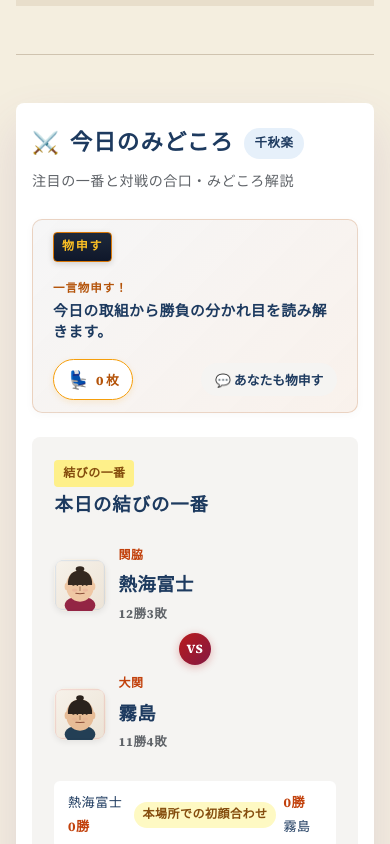
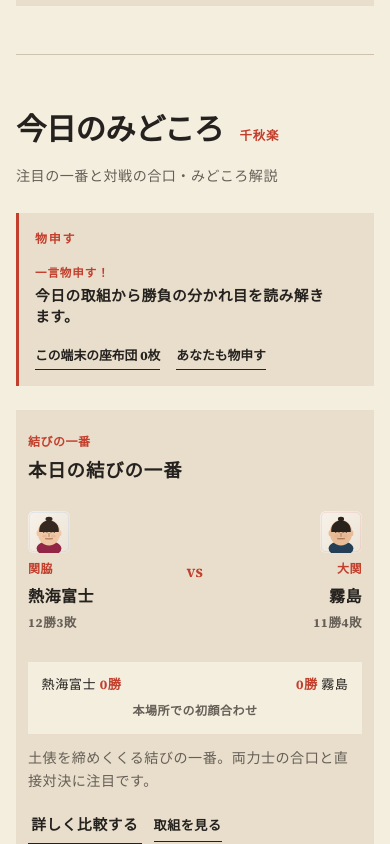
Before and after one commit to dai/o-sumo, a React (Vite) app: page / in a window 390 px wide. Shown: the part 1000-1844 px from the top of the page. Built offline with nearby package versions, Linux system fonts and the light colour scheme.

Commit message:
style(highlights): integrate digital washi design

```diff
--- a/app/components/DailyHighlightsSection.tsx
+++ b/app/components/DailyHighlightsSection.tsx
@@ -141,11 +141,11 @@ function FeaturedMatchupCard({
       {/* Actions */}
       <div className="daily-highlight-card__actions">
         <Link to={matchup.compareHref} className="cta-button secondary daily-highlight-btn">
-          📊 {t('highlights.compareAction')}
+          {t('highlights.compareAction')}
         </Link>
         {matchup.boutHref ? (
           <Link to={matchup.boutHref} className="daily-highlight-bout-link">
-            📅 {t('highlights.viewBoutAction')}
+            {t('highlights.viewBoutAction')}
           </Link>
         ) : null}
       </div>
@@ -227,7 +227,6 @@ export default function DailyHighlightsSection({
     <section className="daily-highlights-section" aria-labelledby="daily-highlights-title">
       <div className="daily-highlights-section__header">
         <div className="daily-highlights-section__title-wrap">
-          <span className="daily-highlights-section__icon" aria-hidden="true">⚔️</span>
           <h2 id="daily-highlights-title" className="daily-highlights-section__title">
             {sectionTitle}
           </h2>
--- a/app/components/DailyMonomosuBox.tsx
+++ b/app/components/DailyMonomosuBox.tsx
@@ -104,11 +104,10 @@ export default function DailyMonomosuBox({
             title={t('highlights.zabutonAction')}
             aria-label={`${t('highlights.zabutonDeviceAction')} (${zabutonCount})`}
           >
-            <span className="monomosu-zabuton-icon">💺</span>
             <span className="monomosu-zabuton-label">
-              {t('highlights.zabutonCount', { count: zabutonCount })}
+              {t('highlights.zabutonDeviceCount', { count: zabutonCount })}
             </span>
-            {isThrowing && <span className="monomosu-zabuton-fly">💺 +1</span>}
+            {isThrowing && <span className="monomosu-zabuton-fly">+1</span>}
           </button>
 
           {/* フォームトグル */}
@@ -119,7 +118,7 @@ export default function DailyMonomosuBox({
             aria-expanded={isFormOpen}
             aria-label={isFormOpen ? t('highlights.closeForm') : t('highlights.toggleForm')}
           >
-            💬 {isFormOpen ? t('highlights.closeForm') : t('highlights.toggleForm')}
+            {isFormOpen ? t('highlights.closeForm') : t('highlights.toggleForm')}
           </button>
         </div>
       </div>
@@ -144,7 +143,7 @@ export default function DailyMonomosuBox({
               onClick={handleShare}
               aria-label={t('highlights.shareAction')}
             >
-              📤 {t('highlights.shareAction')}
+              {t('highlights.shareAction')}
             </button>
           </div>
           {shareStatus === 'shared' || shareStatus === 'copied' ? (
--- a/app/index.css
+++ b/app/index.css
@@ -1838,6 +1838,266 @@
   box-shadow: none;
 }
 
+/* Daily Highlights: Digital Washi, using the same paper and ink vocabulary. */
+.home-editorial .daily-highlights-section {
+  margin-bottom: clamp(3rem, 7vw, 6rem);
+  padding: 0;
+  color: var(--home-ink);
+  background: transparent;
+  border: 0;
+  border-radius: 0;
+  box-shadow: none;
+}
+
+.home-editorial .daily-highlights-section__header {
+  margin-bottom: 1.5rem;
+}
+
+.home-editorial .daily-highlights-section__title-wrap {
+  align-items: baseline;
+  gap: 0.55rem 1rem;
+}
+
+.home-editorial .daily-highlights-section__title {
+  color: var(--home-ink);
+  font-size: clamp(1.9rem, 4vw, 3rem);
+  font-weight: 600;
+  letter-spacing: -0.02em;
+}
+
+.home-editorial .daily-highlights-section__badge,
+.home-editorial .daily-highlights-section__sample-badge {
+  padding: 0;
+  color: var(--home-red);
+  background: transparent;
+  border: 0;
+  border-radius: 0;
+  font-size: 0.78rem;
+  letter-spacing: 0.06em;
+}
+
+.home-editorial .daily-highlights-section__subtitle,
+.home-editorial .daily-highlights-section__dev-note {
+  color: var(--home-muted);
+}
+
+.home-editorial .monomosu-box-wrapper {
+  margin-bottom: 1.5rem;
+}
+
+.home-editorial .monomosu-box {
+  gap: 1.25rem;
+  padding: 1rem 1.25rem;
+  color: var(--home-ink);
+  background: var(--home-paper-deep);
+  border: 0;
+  border-left: 3px solid var(--home-red);
+  border-radius: 0;
+  box-shadow: none;
+  backdrop-filter: none;
+}
+
+.home-editorial .monomosu-vertical-badge {
+  padding: 0;
+  color: var(--home-red);
+  background: transparent;
+  border: 0;
+  border-radius: 0;
+  box-shadow: none;
+}
+
+.home-editorial .monomosu-title {
+  color: var(--home-red);
+}
+
+.home-editorial .monomosu-text {
+  color: var(--home-ink);
+  font-weight: 600;
+}
+
+.home-editorial .monomosu-zabuton-btn,
+.home-editorial .monomosu-toggle-btn,
+.home-editorial .daily-highlights-more-toggle {
+  padding: 0.3rem 0;
+  color: var(--home-ink);
+  background: transparent;
+  border: 0;
+  border-bottom: 1px solid currentColor;
+  border-radius: 0;
+  box-shadow: none;
+  transform: none;
+}
+
+.home-editorial .monomosu-zabuton-btn:hover,
+.home-editorial .monomosu-zabuton-btn:active,
+.home-editorial .monomosu-toggle-btn:hover,
+.home-editorial .monomosu-toggle-btn.is-active,
+.home-editorial .daily-highlights-more-toggle:hover {
+  color: var(--home-red);
+  background: transparent;
+  border-color: currentColor;
+  box-shadow: none;
+  transform: none;
+}
+
+.home-editorial .monomosu-zabuton-fly {
+  color: var(--home-red);
+}
+
+.home-editorial .monomosu-form-drawer {
+  padding: 1rem 1.25rem;
+  color: var(--home-ink);
+  background: var(--home-paper-deep);
+  border: 0;
+  border-left: 3px solid var(--home-red);
+  border-radius: 0;
+}
+
+.home-editorial .monomosu-textarea,
+.home-editorial .monomosu-manual-copy textarea {
+  color: var(--home-ink);
+  background: var(--home-paper);
+  border: 1px solid var(--home-rule);
+  border-radius: 0;
+}
+
+.home-editorial .monomosu-drawer-hint {
+  color: var(--home-muted);
+}
+
+.home-editorial .monomosu-share-btn {
+  padding: 0.3rem 0;
+  color: var(--home-ink);
+  background: transparent;
+  border: 0;
+  border-bottom: 1px solid currentColor;
+  border-radius: 0;
+  box-shadow: none;
+}
+
+.home-editorial .monomosu-share-btn:hover {
+  color: var(--home-red);
+  background: transparent;
+}
+
+.home-editorial .monomosu-toast {
+  padding: 0.45rem 0.75rem;
+  color: var(--home-ink);
+  background: var(--home-paper);
+  border-left: 3px solid var(--home-red);
+  border-radius: 0;
+}
+
+.home-editorial .daily-highlights-grid {
+  grid-template-columns: repeat(auto-fit, minmax(320px, 1fr));
+  gap: 1.25rem;
+}
+
+.home-editorial .daily-highlight-card {
+  padding: 1.4rem;
+  color: var(--home-ink);
+  background: var(--home-paper-deep);
+  border: 0;
+  border-radius: 0;
+  box-shadow: none;
+  transition: none;
+}
+
+.home-editorial .daily-highlight-card:hover {
+  box-shadow: none;
+  transform: none;
+}
+
+.home-editorial .daily-highlight-card__tag {
+  padding: 0;
+  color: var(--home-red);
+  background: transparent;
+  border-radius: 0;
+}
+
+.home-editorial .daily-highlight-card__title,
+.home-editorial .daily-highlight-name a,
+.home-editorial .daily-highlight-aikuchi__name {
+  color: var(--home-ink);
+}
+
+.home-editorial .daily-highlight-card__faceoff {
+  grid-template-columns: minmax(0, 1fr) auto minmax(0, 1fr);
+  border-color: var(--home-rule);
+}
+
+.home-editorial .daily-highlight-avatar {
+  border-radius: 0;
+  box-shadow: none;
+}
+
+.home-editorial .daily-highlight-rank,
+.home-editorial .daily-highlight-aikuchi__name strong {
+  color: var(--home-red);
+}
+
+.home-editorial .daily-highlight-record,
+.home-editorial .daily-highlight-card__description {
+  color: var(--home-muted);
+}
+
+.home-editorial .daily-highlight-vs__badge {
+  width: auto;
+  height: auto;
+  color: var(--home-red);
+  background: transparent;
+  border-radius: 0;
+  box-shadow: none;
+}
+
+.home-editorial .daily-highlight-aikuchi {
+  padding: 0.7rem 0.85rem;
+  background: var(--home-paper);
+  border: 0;
+  border-radius: 0;
+}
+
+.home-editorial .daily-highlight-aikuchi__badge {
+  padding: 0;
+  color: var(--home-muted);
+  background: transparent;
+  border-radius: 0;
+}
+
+.home-editorial .daily-highlight-aikuchi__meter {
+  height: 4px;
+  background: var(--home-paper-deep);
+  border-radius: 0;
+}
+
+.home-editorial .daily-highlight-aikuchi__bar--east {
+  background: var(--home-ink);
+}
+
+.home-editorial .daily-highlight-aikuchi__bar--west {
+  background: var(--home-red);
+}
+
+.home-editorial .daily-highlight-btn,
+.home-editorial .daily-highlight-bout-link {
+  padding: 0.25rem 0;
+  color: var(--home-ink);
+  background: transparent;
+  border: 0;
+  border-bottom: 1px solid currentColor;
+  box-shadow: none;
+  text-decoration: none;
+}
+
+.home-editorial .daily-highlight-btn:hover,
+.home-editorial .daily-highlight-bout-link:hover {
+  color: var(--home-red);
+  background: transparent;
+  border-color: currentColor;
+  box-shadow: none;
+  transform: none;
+}
+
 .home-editorial .hero-visual {
   display: block;
   position: relative;
@@ -2144,4 +2404,70 @@
   .home-editorial .past-basho-section {
     padding-top: 1.75rem;
   }
-}
+
+  .home-editorial .daily-highlights-section {
+    padding: 0;
+  }
+
+  .home-editorial .monomosu-box {
+    gap: 0.75rem;
+    padding: 1rem;
+  }
+
+  .home-editorial .monomosu-actions {
+    justify-content: flex-start;
+    gap: 1rem;
+    flex-wrap: wrap;
+  }
+
+  .home-editorial .daily-highlights-grid {
+    grid-template-columns: minmax(0, 1fr);
+  }
+
+  .home-editorial .daily-highlight-card {
+    padding: 1rem 0.75rem;
+  }
+
+  .home-editorial .daily-highlight-card__faceoff {
+    grid-template-columns: minmax(0, 1fr) auto minmax(0, 1fr);
+    gap: 0.4rem;
+  }
+
+  .home-editorial .daily-highlight-side {
+    align-items: flex-start;
+    flex-direction: column;
+    gap: 0.35rem;
+  }
+
+  .home-editorial .daily-highlight-side--west {
+    align-items: flex-end;
+    text-align: right;
+  }
+
+  .home-editorial .daily-highlight-avatar {
+    width: 42px;
+    height: 42px;
+  }
+
+  .home-editorial .daily-highlight-name {
+    font-size: 1rem;
+  }
+
+  .home-editorial .daily-highlight-aikuchi__top {
+    display: grid;
+    grid-template-columns: minmax(0, 1fr) minmax(0, 1fr);
+    gap: 0.25rem 0.5rem;
+  }
+
+  .home-editorial .daily-highlight-aikuchi__badge {
+    grid-column: 1 / -1;
+    grid-row: 2;
+    text-align: center;
+  }
+
+  .home-editorial .daily-highlight-aikuchi__name:last-child {
+    grid-column: 2;
+    grid-row: 1;
+    text-align: right;
+  }
+}
--- a/src/locales/en/common.json
+++ b/src/locales/en/common.json
@@ -108,16 +108,17 @@
     "previewSubtitle": "Key rivalry clashes for the tournament",
     "finalTitle": "Final Day Recap",
     "finalSubtitle": "Revisit the final bout and the rikishi's head-to-head record",
-    "devBadge": "🚧 Preview (Sample Data)",
+    "devBadge": "Preview (Sample Data)",
     "devNote": "Preview for the upcoming September tournament. Daily live updates will be published during the basho.",
     "monomosuBadge": "VOICE",
     "monomosuTitle": "Editor's Commentary",
-    "monomosuDefaultText": "🔥 The championship chase revolves around new Yokozuna Onosato and Hoshoryu. Day 1 is bound to be electric!",
+    "monomosuDefaultText": "The championship chase revolves around new Yokozuna Onosato and Hoshoryu. Day 1 is bound to be electric!",
     "monomosuUpcomingText": "A pre-basho look at the featured matchups and their head-to-head records.",
     "monomosuLiveText": "Reading the turning points in today's featured bouts.",
     "monomosuFinalText": "Revisiting the final bout through its head-to-head record.",
     "zabutonAction": "Toss Zabuton",
     "zabutonDeviceAction": "Toss a zabuton on this device",
+    "zabutonDeviceCount": "Zabuton on this device: {{count}}",
     "zabutonCount": "{{count}}",
     "toggleForm": "Have Your Say",
     "closeForm": "Close",
--- a/src/locales/ja/common.json
+++ b/src/locales/ja/common.json
@@ -108,16 +108,17 @@
     "previewSubtitle": "本場所を沸かせる注目のライバル対決",
     "finalTitle": "千秋楽を振り返る",
     "finalSubtitle": "千秋楽の結びと対戦の合口を振り返ります",
-    "devBadge": "🚧 開発中（これは表示例です）",
+    "devBadge": "開発中（これは表示例です）",
     "devNote": "※九月場所開幕に向けた先行プレビューです。本場所中は毎日更新されます。",
     "monomosuBadge": "物申す",
     "monomosuTitle": "一言物申す！",
-    "monomosuDefaultText": "🔥 九月場所の優勝争いは新横綱・大の里と豊昇龍が軸。初日から白熱必至の大一番に注目！",
+    "monomosuDefaultText": "九月場所の優勝争いは新横綱・大の里と豊昇龍が軸。初日から白熱必至の大一番に注目！",
     "monomosuUpcomingText": "開幕前に注目取組の合口を確認します。",
     "monomosuLiveText": "今日の取組から勝負の分かれ目を読み解きます。",
     "monomosuFinalText": "千秋楽の結びを合口とともに振り返ります。",
     "zabutonAction": "座布団を投げる",
     "zabutonDeviceAction": "この端末で座布団を投げる",
+    "zabutonDeviceCount": "この端末の座布団 {{count}}枚",
     "zabutonCount": "{{count}} 枚",
     "toggleForm": "あなたも物申す",
     "closeForm": "閉じる",
```
Also changed, not shown: tasks/todo.md (+3 -1 lines), 1 other file (tests, documents, lock files or other folders).
